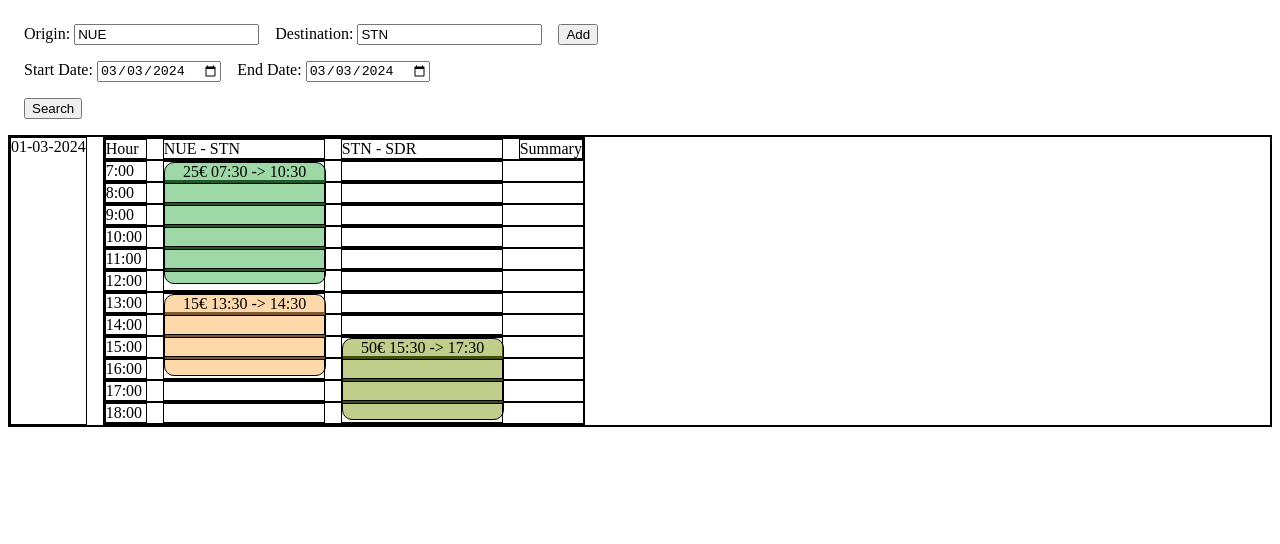
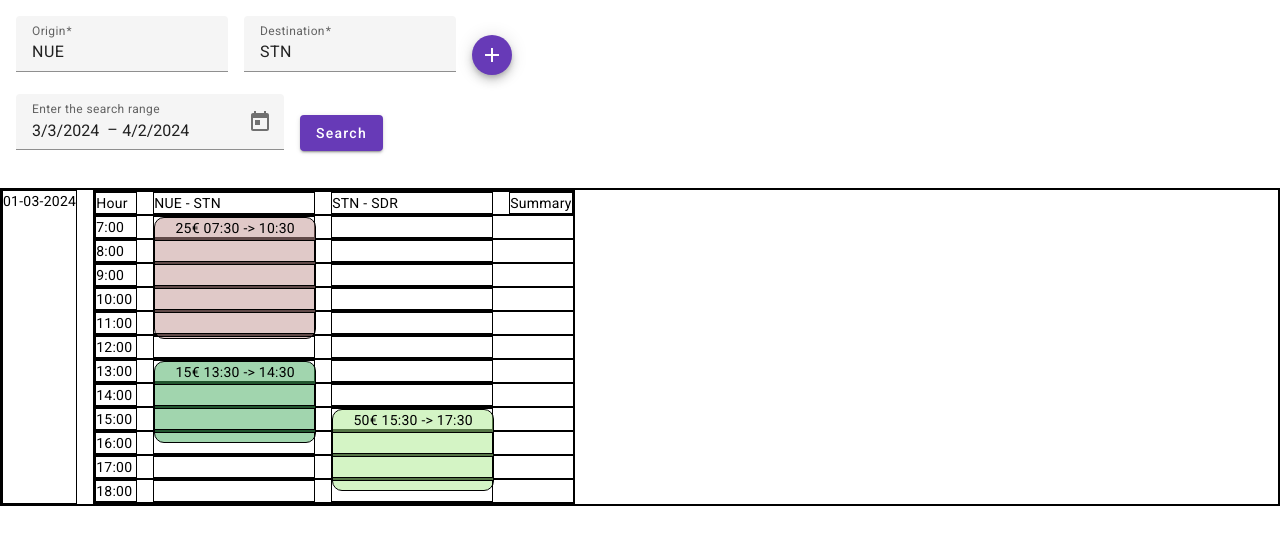
Before and after one commit to nck974/flight-combination-finder, an Angular app in the folder flight-combination-finder-ng/: page / in a window 1280 px wide. Shown: the top 544 px of the page. Built offline with nearby package versions, Linux system fonts and the light colour scheme.

Commit message:
Change layout to use angular material

```diff
--- a/flight-combination-finder-ng/angular.json
+++ b/flight-combination-finder-ng/angular.json
@@ -30,6 +30,7 @@
               "src/assets"
             ],
             "styles": [
+              "@angular/material/prebuilt-themes/deeppurple-amber.css",
               "src/styles.scss"
             ],
             "scripts": []
@@ -90,6 +91,7 @@
               "src/assets"
             ],
             "styles": [
+              "@angular/material/prebuilt-themes/deeppurple-amber.css",
               "src/styles.scss"
             ],
             "scripts": []
--- a/flight-combination-finder-ng/package.json
+++ b/flight-combination-finder-ng/package.json
@@ -11,10 +11,12 @@
   "private": true,
   "dependencies": {
     "@angular/animations": "^17.2.0",
+    "@angular/cdk": "^17.2.1",
     "@angular/common": "^17.2.0",
     "@angular/compiler": "^17.2.0",
     "@angular/core": "^17.2.0",
     "@angular/forms": "^17.2.0",
+    "@angular/material": "^17.2.1",
     "@angular/platform-browser": "^17.2.0",
     "@angular/platform-browser-dynamic": "^17.2.0",
     "@angular/router": "^17.2.0",
--- a/flight-combination-finder-ng/src/app/app.config.ts
+++ b/flight-combination-finder-ng/src/app/app.config.ts
@@ -1,4 +1,5 @@
 import { ApplicationConfig, importProvidersFrom } from '@angular/core';
+import { provideAnimations } from '@angular/platform-browser/animations';
 import { provideRouter } from '@angular/router';
 
 import { routes } from './app.routes';
@@ -7,6 +8,7 @@ import { HttpClientModule } from '@angular/common/http';
 export const appConfig: ApplicationConfig = {
   providers: [
     provideRouter(routes),
-    importProvidersFrom(HttpClientModule)
+    importProvidersFrom(HttpClientModule),
+    provideAnimations(),
   ]
 };
--- a/flight-combination-finder-ng/src/app/pages/flight-checker/components/search-flights-form/search-flights-form.component.html
+++ b/flight-combination-finder-ng/src/app/pages/flight-checker/components/search-flights-form/search-flights-form.component.html
@@ -5,49 +5,76 @@
     <div class="routes" formArrayName="routes">
       @for(route of routesControl.controls; track route; let i = $index){
       <div class="route" [formGroupName]="i">
+
+        <!-- Origin -->
         <div>
-          <label class="form-label" for="origin">Origin:</label>
-          <input class="form-field" type="text" id="origin-{{i}}" name="origin-{{i}}"
-            formControlName="origin"
-            required>
+          <mat-form-field class="example-form-field">
+            <mat-label>Origin</mat-label>
+            <input matInput type="text" formControlName="origin"
+              id="origin-{{i}}" required>
+          </mat-form-field>
         </div>
+
+        <!-- Destination -->
         <div>
-          <label class="form-label" for="destination">Destination:</label>
-          <input class="form-field" type="text" id="destination"
-            name="destination"
-            formControlName="destination" required>
+          <mat-form-field class="example-form-field">
+            <mat-label>Destination</mat-label>
+            <input matInput type="text" formControlName="destination"
+              id="destination-{{i}}" required>
+          </mat-form-field>
         </div>
+
+        <!-- Extra route controls -->
         <div>
-          <button type="button" (click)="onAddRoute()">Add</button>
+          <button mat-mini-fab color="primary" type="button"
+            (click)="onAddRoute()">
+            <mat-icon>add</mat-icon>
+          </button>
         </div>
         @if(i != 0){
         <div>
-          <button type="button" (click)="onRemoveRoute(i)">Delete</button>
+          <button mat-mini-fab color="warn" type="button"
+            (click)="onRemoveRoute(i)">
+            <mat-icon>remove</mat-icon>
+          </button>
         </div>
         }
       </div>
       }
     </div>
 
-    <!-- Dates -->
-    <div class="date">
+    <div class="control">
+
+      <!-- Dates -->
       <div>
-        <label class="form-label" for="startDate">Start Date:</label>
-        <input class="form-field" type="date" id="startDate" name="startDate"
-          formControlName="startDate" required>
+        <mat-form-field>
+          <mat-label>Enter the search range</mat-label>
+          <mat-date-range-input [formGroup]="formQuery" [rangePicker]="picker">
+            <input matStartDate formControlName="startDate"
+              placeholder="Start date">
+            <input matEndDate formControlName="endDate" placeholder="End date">
+          </mat-date-range-input>
+          <mat-datepicker-toggle matIconSuffix
+            [for]="picker"></mat-datepicker-toggle>
+          <mat-date-range-picker #picker></mat-date-range-picker>
+
+          @if (formQuery.controls.startDate.hasError('matStartDateInvalid')) {
+          <mat-error>Invalid start date</mat-error>
+          }
+          @if (formQuery.controls.endDate.hasError('matEndDateInvalid')) {
+          <mat-error>Invalid end date</mat-error>
+          }
+        </mat-form-field>
       </div>
+
+      <!-- Submit -->
       <div>
-        <label class="form-label" for="endDate">End Date:</label>
-        <input class="form-field" type="date" id="endDate" name="endDate"
-          formControlName="endDate"
-          required>
+        <button mat-raised-button color="primary" type="submit"
+          [disabled]="!formQuery.valid">Search</button>
       </div>
+
     </div>
 
-    <!-- Controls -->
-    <div class="control">
-      <button type="submit" [disabled]="!formQuery.valid">Search</button>
-    </div>
   </form>
 
 </div>
--- a/flight-combination-finder-ng/src/app/pages/flight-checker/components/search-flights-form/search-flights-form.component.scss
+++ b/flight-combination-finder-ng/src/app/pages/flight-checker/components/search-flights-form/search-flights-form.component.scss
@@ -5,21 +5,19 @@
 .form-wrapper form{
     display: flex;
     flex-direction: column;
-    gap: 1rem;
 }
 
 .routes{
     display: flex;
     flex-direction: column;
-    gap: 1rem
 }
 
 .route,
-.date,
 .control{
     display: flex;
     flex-direction: row;
     gap: 1rem;
+    align-items: center;
 }
 
 .form-wrapper form label{
--- a/flight-combination-finder-ng/src/app/pages/flight-checker/flight-checker.component.html
+++ b/flight-combination-finder-ng/src/app/pages/flight-checker/flight-checker.component.html
@@ -2,7 +2,9 @@
     (onSearch)="onSearchFlights($event)"></app-search-flights-form>
 
 @if(isLoading){
-Loading...
+<div class="loading-wrapper">
+    <mat-spinner color="red"></mat-spinner>
+</div>
 }@else {
 <app-display-flights [flights]="flights" [query]="query"></app-display-flights>
 }
--- a/flight-combination-finder-ng/src/app/pages/flight-checker/flight-checker.component.scss
+++ b/flight-combination-finder-ng/src/app/pages/flight-checker/flight-checker.component.scss
@@ -0,0 +1,5 @@
+.loading-wrapper{
+  display: flex;
+  align-items: center;
+  justify-content: center;
+}
--- a/flight-combination-finder-ng/src/index.html
+++ b/flight-combination-finder-ng/src/index.html
@@ -2,12 +2,14 @@
 <html lang="en">
 <head>
   <meta charset="utf-8">
-  <title>FlightCombinationFinderNg</title>
+  <title>FlightCombinationFinder</title>
   <base href="/">
   <meta name="viewport" content="width=device-width, initial-scale=1">
   <link rel="icon" type="image/x-icon" href="favicon.ico">
+  <link href="https://fonts.googleapis.com/css2?family=Roboto:wght@300;400;500&display=swap" rel="stylesheet">
+  <link href="https://fonts.googleapis.com/icon?family=Material+Icons" rel="stylesheet">
 </head>
-<body>
+<body class="mat-typography">
   <app-root></app-root>
 </body>
 </html>
--- a/flight-combination-finder-ng/src/styles.scss
+++ b/flight-combination-finder-ng/src/styles.scss
@@ -1,167 +1,2 @@
-:host {
-    --bright-blue: oklch(51.01% 0.274 263.83);
-    --electric-violet: oklch(53.18% 0.28 296.97);
-    --french-violet: oklch(47.66% 0.246 305.88);
-    --vivid-pink: oklch(69.02% 0.277 332.77);
-    --hot-red: oklch(61.42% 0.238 15.34);
-    --orange-red: oklch(63.32% 0.24 31.68);
-
-    --gray-900: oklch(19.37% 0.006 300.98);
-    --gray-700: oklch(36.98% 0.014 302.71);
-    --gray-400: oklch(70.9% 0.015 304.04);
-
-    --red-to-pink-to-purple-vertical-gradient: linear-gradient(
-      180deg,
-      var(--orange-red) 0%,
-      var(--vivid-pink) 50%,
-      var(--electric-violet) 100%
-    );
-
-    --red-to-pink-to-purple-horizontal-gradient: linear-gradient(
-      90deg,
-      var(--orange-red) 0%,
-      var(--vivid-pink) 50%,
-      var(--electric-violet) 100%
-    );
-
-    --pill-accent: var(--bright-blue);
-
-    font-family: "Inter", -apple-system, BlinkMacSystemFont, "Segoe UI", Roboto,
-      Helvetica, Arial, sans-serif, "Apple Color Emoji", "Segoe UI Emoji",
-      "Segoe UI Symbol";
-    box-sizing: border-box;
-    -webkit-font-smoothing: antialiased;
-    -moz-osx-font-smoothing: grayscale;
-  }
-
-  h1 {
-    font-size: 3.125rem;
-    color: var(--gray-900);
-    font-weight: 500;
-    line-height: 100%;
-    letter-spacing: -0.125rem;
-    margin: 0;
-    font-family: "Inter Tight", -apple-system, BlinkMacSystemFont, "Segoe UI", Roboto,
-      Helvetica, Arial, sans-serif, "Apple Color Emoji", "Segoe UI Emoji",
-      "Segoe UI Symbol";
-  }
-
-  p {
-    margin: 0;
-    color: var(--gray-700);
-  }
-
-  main {
-    width: 100%;
-    min-height: 100%;
-    display: flex;
-    justify-content: center;
-    align-items: center;
-    padding: 1rem;
-    box-sizing: inherit;
-    position: relative;
-  }
-
-  .angular-logo {
-    max-width: 9.2rem;
-  }
-
-  .content {
-    display: flex;
-    justify-content: space-around;
-    width: 100%;
-    max-width: 700px;
-    margin-bottom: 3rem;
-  }
-
-  .content h1 {
-    margin-top: 1.75rem;
-  }
-
-  .content p {
-    margin-top: 1.5rem;
-  }
-
-  .divider {
-    width: 1px;
-    background: var(--red-to-pink-to-purple-vertical-gradient);
-    margin-inline: 0.5rem;
-  }
-
-  .pill-group {
-    display: flex;
-    flex-direction: column;
-    align-items: start;
-    flex-wrap: wrap;
-    gap: 1.25rem;
-  }
-
-  .pill {
-    display: flex;
-    align-items: center;
-    --pill-accent: var(--bright-blue);
-    background: color-mix(in srgb, var(--pill-accent) 5%, transparent);
-    color: var(--pill-accent);
-    padding-inline: 0.75rem;
-    padding-block: 0.375rem;
-    border-radius: 2.75rem;
-    border: 0;
-    transition: background 0.3s ease;
-    font-family: var(--inter-font);
-    font-size: 0.875rem;
-    font-style: normal;
-    font-weight: 500;
-    line-height: 1.4rem;
-    letter-spacing: -0.00875rem;
-    text-decoration: none;
-  }
-
-  .pill:hover {
-    background: color-mix(in srgb, var(--pill-accent) 15%, transparent);
-  }
-
-  .pill-group .pill:nth-child(6n + 1) {
-    --pill-accent: var(--bright-blue);
-  }
-  .pill-group .pill:nth-child(6n + 2) {
-    --pill-accent: var(--french-violet);
-  }
-  .pill-group .pill:nth-child(6n + 3),
-  .pill-group .pill:nth-child(6n + 4),
-  .pill-group .pill:nth-child(6n + 5) {
-    --pill-accent: var(--hot-red);
-  }
-
-  .pill-group svg {
-    margin-inline-start: 0.25rem;
-  }
-
-  .social-links {
-    display: flex;
-    align-items: center;
-    gap: 0.73rem;
-    margin-top: 1.5rem;
-  }
-
-  .social-links path {
-    transition: fill 0.3s ease;
-    fill: var(--gray-400);
-  }
-
-  .social-links a:hover svg path {
-    fill: var(--gray-900);
-  }
-
-  @media screen and (max-width: 650px) {
-    .content {
-      flex-direction: column;
-      width: max-content;
-    }
-
-    .divider {
-      height: 1px;
-      width: 100%;
-      background: var(--red-to-pink-to-purple-horizontal-gradient);
-      margin-block: 1.5rem;
-    }
-  }
+html, body { height: 100%; }
+body { margin: 0; font-family: Roboto, "Helvetica Neue", sans-serif; }
```
Also changed, not shown: flight-combination-finder-ng/src/app/pages/flight-checker/components/search-flights-form/search-flights-form.component.ts (+23 -6 lines), flight-combination-finder-ng/src/app/pages/flight-checker/flight-checker.component.ts (+6 -11 lines), 1 other file (tests, documents, lock files or other folders).
